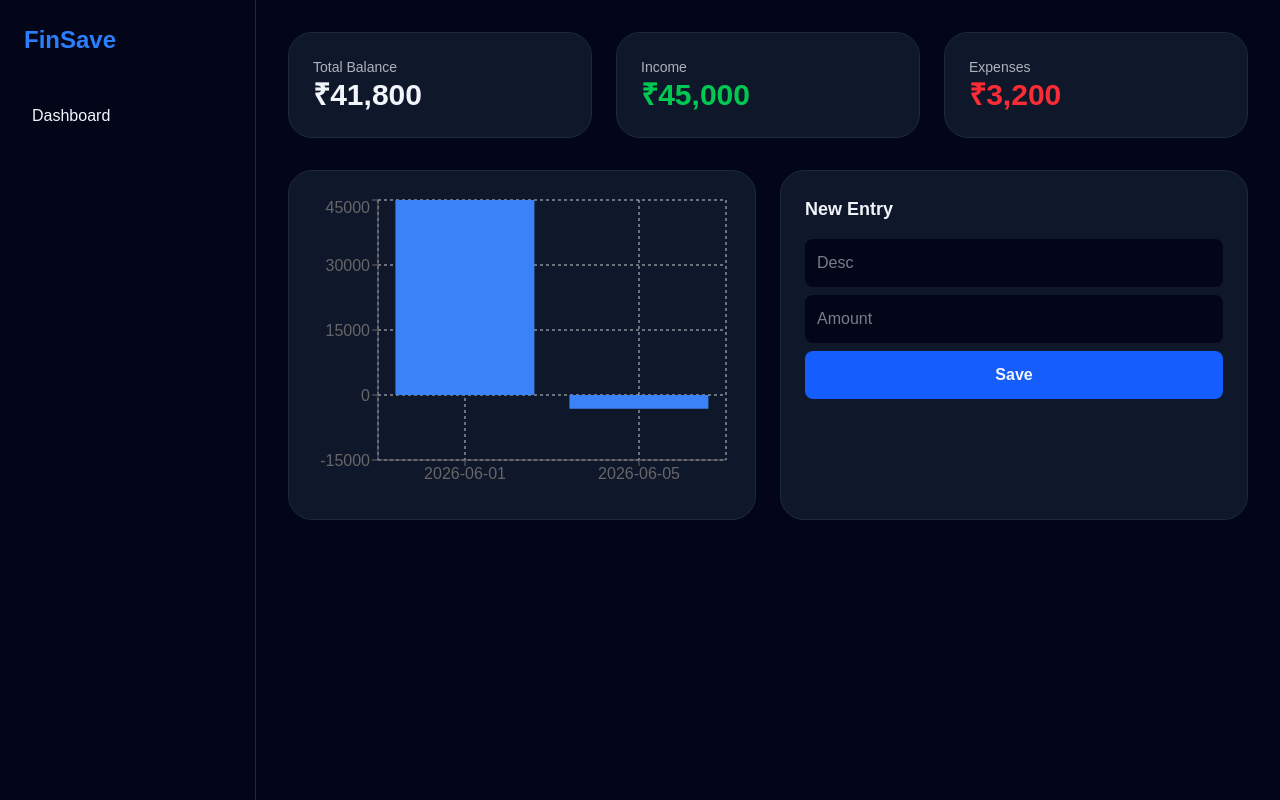
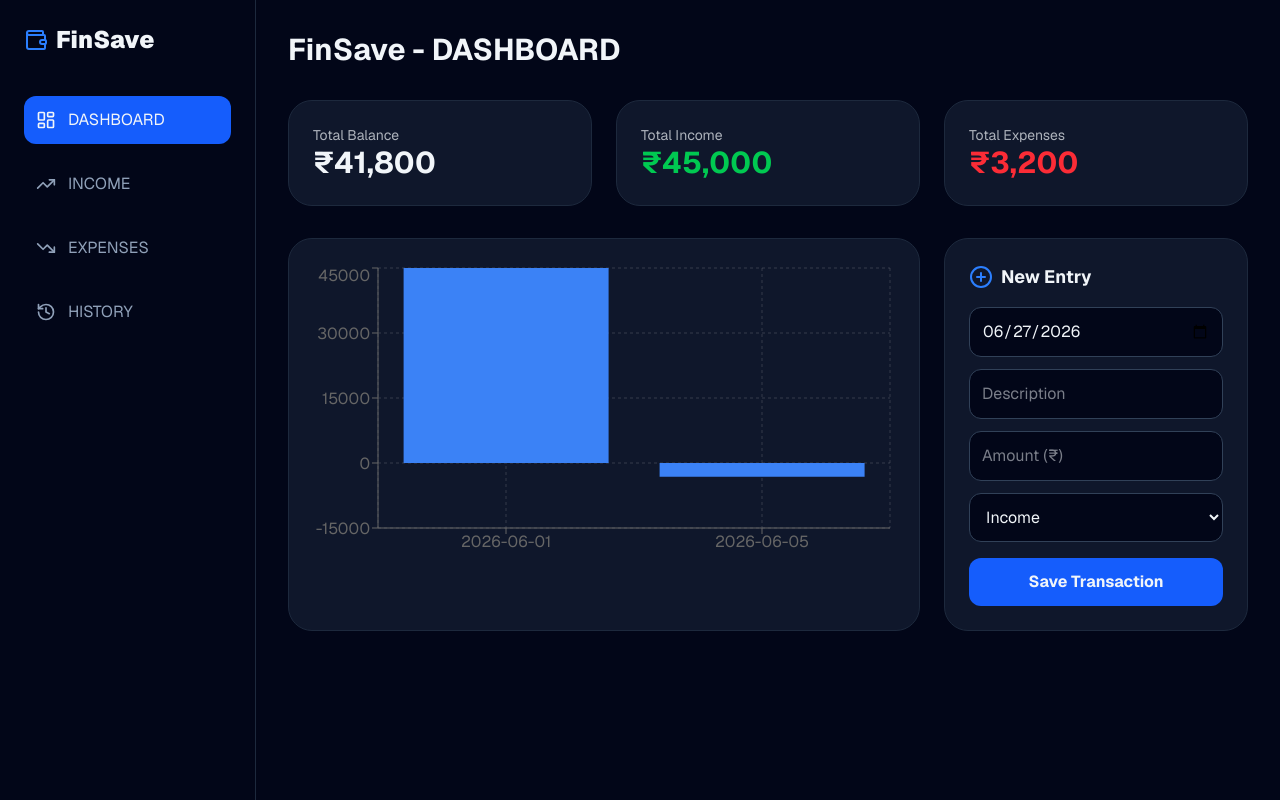
Before and after one commit to jaswanthr-dev/finsave-tracker, a Next.js app: page / in a window 1280 px wide. Built offline with nearby package versions, Linux system fonts and the light colour scheme.

Commit message:
fix: persist storage in original layout

```diff
--- a/app/page.tsx
+++ b/app/page.tsx
@@ -1,7 +1,7 @@
 'use client';
 import { useState, useMemo, useEffect } from 'react';
 import { BarChart, Bar, XAxis, YAxis, CartesianGrid, Tooltip, ResponsiveContainer } from 'recharts';
-import { LayoutDashboard, Wallet, TrendingUp, TrendingDown, History, PlusCircle, Menu, Sun, Moon, Inbox } from 'lucide-react';
+import { LayoutDashboard, TrendingUp, TrendingDown, History, PlusCircle, Wallet } from 'lucide-react';
 
 const INITIAL_DATA = [
   { id: 1, date: '2026-06-01', desc: 'Monthly Salary', amount: 45000, type: 'Income', category: 'Salary' },
@@ -10,10 +10,9 @@ const INITIAL_DATA = [
 
 export default function FinSaveDashboard() {
   const [isMounted, setIsMounted] = useState(false);
-  const [isSidebarOpen, setIsSidebarOpen] = useState(true);
   const [activePage, setActivePage] = useState('DASHBOARD');
 
-  // LAZY INITIALIZATION: Keeps your data from being wiped on refresh
+  // LAZY INITIALIZATION: This ensures the data loads instantly from memory
   const [transactions, setTransactions] = useState(() => {
     if (typeof window !== 'undefined') {
       const saved = localStorage.getItem('finsave-data');
@@ -28,6 +27,7 @@ export default function FinSaveDashboard() {
     setIsMounted(true);
   }, []);
 
+  // Update storage whenever transactions change
   useEffect(() => {
     if (isMounted) {
       localStorage.setItem('finsave-data', JSON.stringify(transactions));
@@ -54,42 +54,49 @@ export default function FinSaveDashboard() {
   if (!isMounted) return null;
 
   return (
-    <div className="flex min-h-screen bg-slate-950 text-slate-100">
-      <aside className="w-64 border-r border-slate-800 p-6">
-        <h1 className="text-2xl font-black text-blue-500 mb-10">FinSave</h1>
+    <div className="flex min-h-screen bg-slate-950 text-slate-100 font-sans">
+      <aside className="w-64 border-r border-slate-800 p-6 flex flex-col">
+        <div className="flex items-center gap-2 mb-10"><Wallet className="text-blue-500" /> <h1 className="text-2xl font-black">FinSave</h1></div>
         <nav className="space-y-4">
-          <button onClick={() => setActivePage('DASHBOARD')} className="w-full text-left p-2 hover:text-blue-400">Dashboard</button>
+          <button onClick={() => setActivePage('DASHBOARD')} className="w-full flex items-center gap-3 p-3 bg-blue-600 rounded-xl"><LayoutDashboard size={20}/> DASHBOARD</button>
+          <button className="w-full flex items-center gap-3 p-3 text-slate-400"><TrendingUp size={20}/> INCOME</button>
+          <button className="w-full flex items-center gap-3 p-3 text-slate-400"><TrendingDown size={20}/> EXPENSES</button>
+          <button className="w-full flex items-center gap-3 p-3 text-slate-400"><History size={20}/> HISTORY</button>
         </nav>
       </aside>
 
       <main className="flex-1 p-8">
+        <h2 className="text-3xl font-bold mb-8">FinSave - {activePage}</h2>
         <div className="grid grid-cols-3 gap-6 mb-8">
           <div className="p-6 bg-slate-900 rounded-3xl border border-slate-800">
             <p className="text-sm opacity-70">Total Balance</p>
             <h3 className="text-3xl font-bold">₹{stats.total.toLocaleString()}</h3>
           </div>
           <div className="p-6 bg-slate-900 rounded-3xl border border-slate-800">
-            <p className="text-sm opacity-70">Income</p>
+            <p className="text-sm opacity-70">Total Income</p>
             <h3 className="text-3xl font-bold text-green-500">₹{stats.income.toLocaleString()}</h3>
           </div>
           <div className="p-6 bg-slate-900 rounded-3xl border border-slate-800">
-            <p className="text-sm opacity-70">Expenses</p>
+            <p className="text-sm opacity-70">Total Expenses</p>
             <h3 className="text-3xl font-bold text-red-500">₹{stats.expense.toLocaleString()}</h3>
           </div>
         </div>
 
-        <div className="grid grid-cols-2 gap-6">
-          <div className="p-6 bg-slate-900 rounded-3xl border border-slate-800">
+        <div className="grid grid-cols-3 gap-6">
+          <div className="col-span-2 p-6 bg-slate-900 rounded-3xl border border-slate-800">
             <ResponsiveContainer width="100%" height={300}>
-              <BarChart data={transactions}><CartesianGrid strokeDasharray="3 3" /><XAxis dataKey="date" /><YAxis /><Tooltip /><Bar dataKey="amount" fill="#3b82f6" /></BarChart>
+              <BarChart data={transactions}><CartesianGrid strokeDasharray="3 3" opacity={0.2} /><XAxis dataKey="date" /><YAxis /><Tooltip /><Bar dataKey="amount" fill="#3b82f6" /></BarChart>
             </ResponsiveContainer>
           </div>
-
           <div className="p-6 bg-slate-900 rounded-3xl border border-slate-800">
-            <h3 className="text-lg font-semibold mb-4">New Entry</h3>
-            <input type="text" placeholder="Desc" className="w-full p-3 mb-2 bg-slate-950 rounded-lg" onChange={(e) => setFormData({...formData, desc: e.target.value})} value={formData.desc} />
-            <input type="number" placeholder="Amount" className="w-full p-3 mb-2 bg-slate-950 rounded-lg" onChange={(e) => setFormData({...formData, amount: e.target.value})} value={formData.amount} />
-            <button onClick={addTransaction} className="w-full bg-blue-600 p-3 rounded-lg font-bold">Save</button>
+            <h3 className="text-lg font-bold mb-4 flex items-center gap-2"><PlusCircle className="text-blue-500" /> New Entry</h3>
+            <input type="date" className="w-full p-3 mb-3 bg-slate-950 border border-slate-700 rounded-xl" onChange={(e) => setFormData({...formData, date: e.target.value})} value={formData.date} />
+            <input type="text" placeholder="Description" className="w-full p-3 mb-3 bg-slate-950 border border-slate-700 rounded-xl" onChange={(e) => setFormData({...formData, desc: e.target.value})} value={formData.desc} />
+            <input type="number" placeholder="Amount (₹)" className="w-full p-3 mb-3 bg-slate-950 border border-slate-700 rounded-xl" onChange={(e) => setFormData({...formData, amount: e.target.value})} value={formData.amount} />
+            <select className="w-full p-3 mb-4 bg-slate-950 border border-slate-700 rounded-xl" onChange={(e) => setFormData({...formData, type: e.target.value})} value={formData.type}>
+              <option>Income</option><option>Expense</option>
+            </select>
+            <button onClick={addTransaction} className="w-full bg-blue-600 p-3 rounded-xl font-bold hover:bg-blue-500 transition">Save Transaction</button>
           </div>
         </div>
       </main>
```
